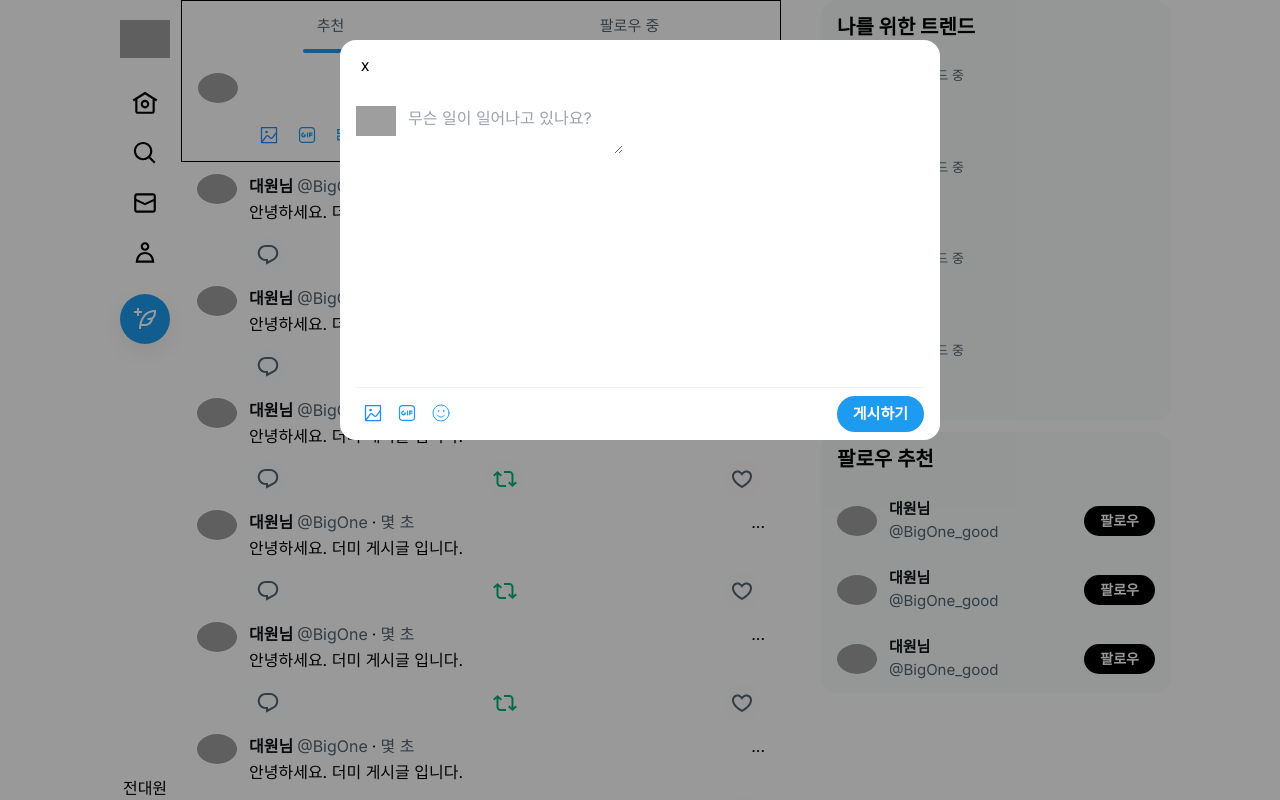
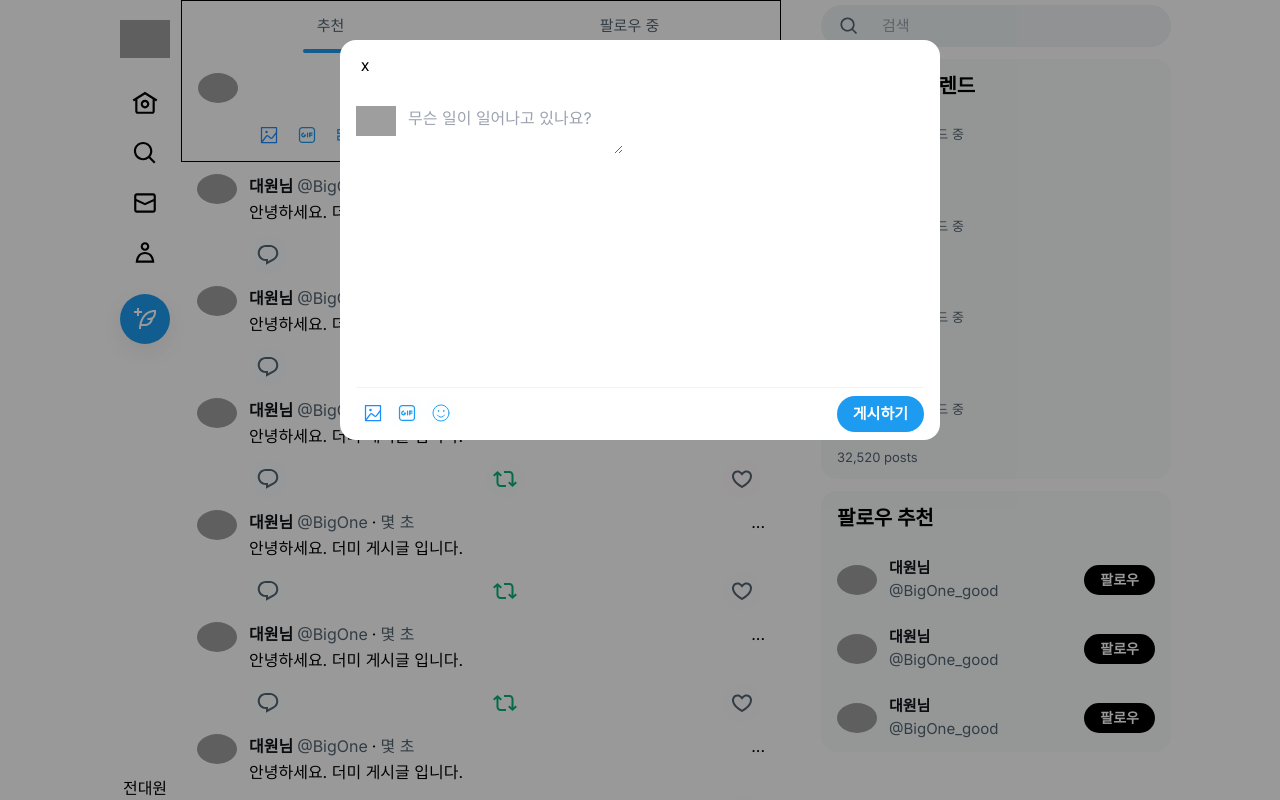
Before and after one commit to eodnjs467/daily-life-sharing, a Next.js app: page /compose/write-post in a window 1280 px wide. Shown: the top 800 px of the page. Built offline with nearby package versions, Linux system fonts and the light colour scheme; grey boxes are pictures that could not be loaded.

Commit message:
:lipstick: ui: 우측 검색바 추가

```diff
--- /dev/null
+++ b/src/app/(afterLogin)/_component/right-search-zone.module.css
@@ -0,0 +1,43 @@
+.container {
+  padding-top: 5px;
+}
+.search {
+  height: 42px;
+  width: inherit;
+  border-radius: 21px;
+  background-color: rgb(239, 243, 244);
+  display: flex;
+  margin-bottom: 12px;
+}
+
+.searchIcon {
+  width: 44px;
+  height: 42px;
+  display: flex;
+  justify-content: center;
+  align-items: center;
+  padding-left: 12px;
+}
+.searchIcon svg {
+  fill: rgb(83, 100, 113);
+}
+
+.search input {
+  flex: 1;
+  border-bottom-right-radius: 21px;
+  border-top-right-radius: 21px;
+  outline: none;
+  background-color: inherit;
+  border: none;
+  padding: 12px;
+  margin-left: 5px;
+  font-size: 15px;
+}
+
+
+.search.focus{
+  outline: 1px solid rgba(29, 155, 240, 1.00);
+}
+.searchIcon.focus svg {
+  fill: rgba(29, 155, 240, 1.00);
+}
--- /dev/null
+++ b/src/app/(afterLogin)/_component/right-search-zone.tsx
@@ -0,0 +1,9 @@
+import style from "./right-search-zone.module.css";
+import SearchForm from "@/app/(afterLogin)/_component/search-form";
+export default function RightSearchZone() {
+  return (
+    <div className={style.container}>
+      <SearchForm />
+    </div>
+  );
+}
--- /dev/null
+++ b/src/app/(afterLogin)/_component/search-form.tsx
@@ -0,0 +1,26 @@
+"use client";
+import cx from "classnames";
+
+import style from "./right-search-zone.module.css";
+import { useState } from "react";
+export default function SearchForm() {
+  const [focus, setFocus] = useState(false);
+  return (
+    <form className={cx(style.search, focus && style.focus)}>
+      <div className={cx(style.searchIcon, focus && style.focus)}>
+        <svg width={20} viewBox="0 0 24 24" aria-hidden="true">
+          <g>
+            <path d="M10.25 3.75c-3.59 0-6.5 2.91-6.5 6.5s2.91 6.5 6.5 6.5c1.795 0 3.419-.726 4.596-1.904 1.178-1.177 1.904-2.801 1.904-4.596 0-3.59-2.91-6.5-6.5-6.5zm-8.5 6.5c0-4.694 3.806-8.5 8.5-8.5s8.5 3.806 8.5 8.5c0 1.986-.682 3.815-1.824 5.262l4.781 4.781-1.414 1.414-4.781-4.781c-1.447 1.142-3.276 1.824-5.262 1.824-4.694 0-8.5-3.806-8.5-8.5z"></path>
+          </g>
+        </svg>
+      </div>
+      <input
+        onFocus={() => setFocus(true)}
+        onBlur={() => setFocus(false)}
+        name="search"
+        type="search"
+        placeholder={"검색"}
+      />
+    </form>
+  );
+}
--- a/src/app/(afterLogin)/layout.tsx
+++ b/src/app/(afterLogin)/layout.tsx
@@ -5,6 +5,7 @@ import Image from "next/image";
 import NavMenu from "@/app/(afterLogin)/_component/nav-menu";
 import TrendSection from "@/app/(afterLogin)/_component/trend-section";
 import FollowRecommend from "@/app/(afterLogin)/_component/follow-recommend";
+import RightSearchZone from "@/app/(afterLogin)/_component/right-search-zone";
 export default function Layout({
   children,
   modal,
@@ -53,7 +54,7 @@ export default function Layout({
         <div className={style.rightSectionInner}>
           <main className={style.main}>{children}</main>
           <section className={style.rightSection}>
-            {/*<RightSearchZone />*/}
+            <RightSearchZone />
             <TrendSection />
             <div className={style.followRecommend}>
               <h3>팔로우 추천</h3>
```
